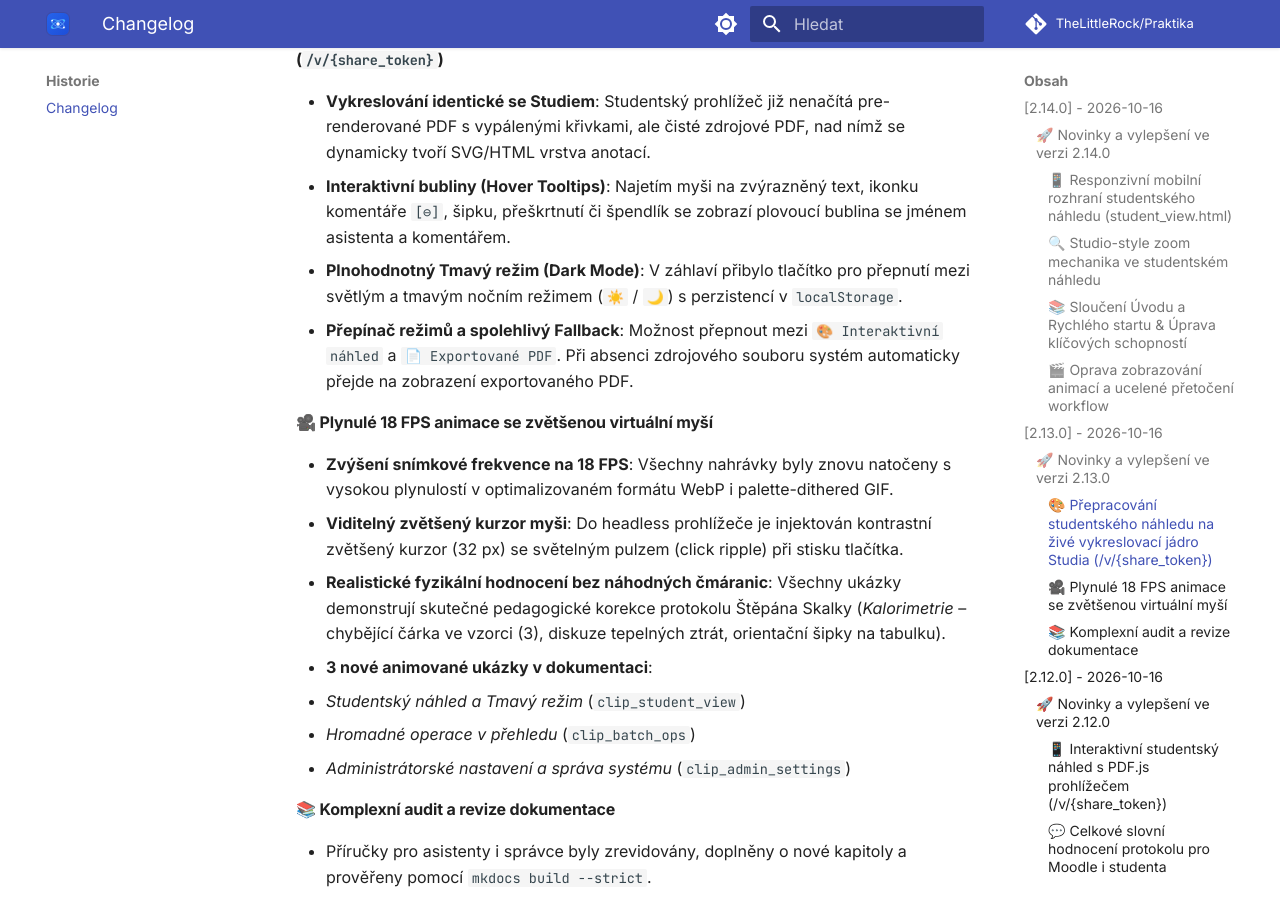
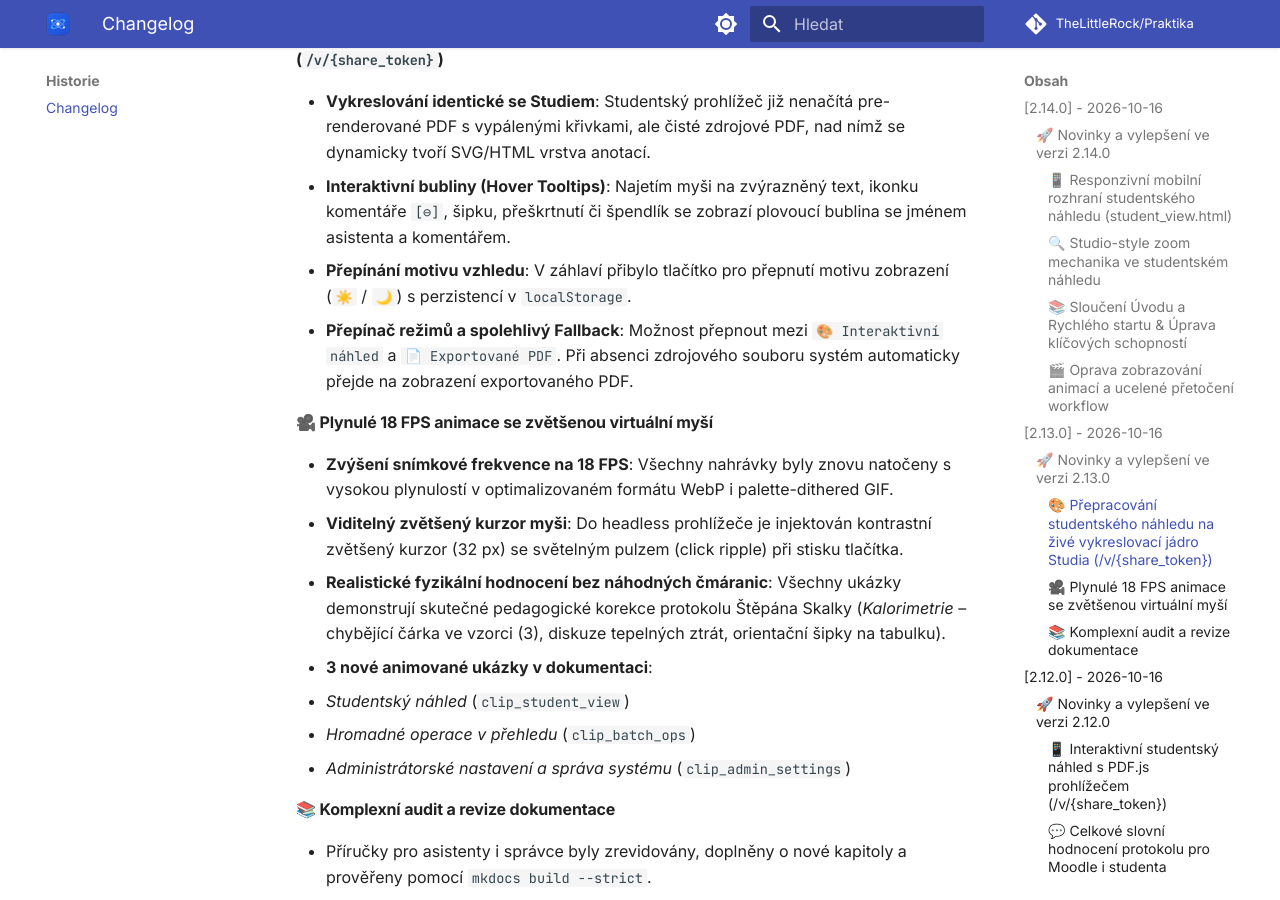
Before and after one commit to TheLittleRock/Praktika, an MkDocs documentation site: the page built from docs/changelog.md, in a window 1280 px wide and 900 px high, scrolled down 1629 px. Built offline with MkDocs 1.6.1 and Material for MkDocs 9.7.7, drawn with Linux system fonts in a browser that asks for light colours; comment, search, counter and statistics services are not loaded.

Commit message:
docs: odstranění inzerce tmavého režimu z nadpisů a záložek

```diff
--- a/docs/changelog.md
+++ b/docs/changelog.md
@@ -35,7 +35,7 @@ Formát vychází ze standardu [Keep a Changelog](https://keepachangelog.com/cs/
 #### 🎨 Přepracování studentského náhledu na živé vykreslovací jádro Studia (`/v/{share_token}`)
 - **Vykreslování identické se Studiem**: Studentský prohlížeč již nenačítá pre-renderované PDF s vypálenými křivkami, ale čisté zdrojové PDF, nad nímž se dynamicky tvoří SVG/HTML vrstva anotací.
 - **Interaktivní bubliny (Hover Tooltips)**: Najetím myši na zvýrazněný text, ikonku komentáře `[⊖]`, šipku, přeškrtnutí či špendlík se zobrazí plovoucí bublina se jménem asistenta a komentářem.
-- **Plnohodnotný Tmavý režim (Dark Mode)**: V záhlaví přibylo tlačítko pro přepnutí mezi světlým a tmavým nočním režimem (`☀️` / `🌙`) s perzistencí v `localStorage`.
+- **Přepínání motivu vzhledu**: V záhlaví přibylo tlačítko pro přepnutí motivu zobrazení (`☀️` / `🌙`) s perzistencí v `localStorage`.
 - **Přepínač režimů a spolehlivý Fallback**: Možnost přepnout mezi `🎨 Interaktivní náhled` a `📄 Exportované PDF`. Při absenci zdrojového souboru systém automaticky přejde na zobrazení exportovaného PDF.
 
 #### 🎥 Plynulé 18 FPS animace se zvětšenou virtuální myší
@@ -43,7 +43,7 @@ Formát vychází ze standardu [Keep a Changelog](https://keepachangelog.com/cs/
 - **Viditelný zvětšený kurzor myši**: Do headless prohlížeče je injektován kontrastní zvětšený kurzor (32 px) se světelným pulzem (click ripple) při stisku tlačítka.
 - **Realistické fyzikální hodnocení bez náhodných čmáranic**: Všechny ukázky demonstrují skutečné pedagogické korekce protokolu Štěpána Skalky (*Kalorimetrie* – chybějící čárka ve vzorci (3), diskuze tepelných ztrát, orientační šipky na tabulku).
 - **3 nové animované ukázky v dokumentaci**:
-  - *Studentský náhled a Tmavý režim* (`clip_student_view`)
+  - *Studentský náhled* (`clip_student_view`)
   - *Hromadné operace v přehledu* (`clip_batch_ops`)
   - *Administrátorské nastavení a správa systému* (`clip_admin_settings`)
 
```
Also changed, not shown: README.md (+3 -3 lines), docs/architecture/overview.md (+1 -1 lines), docs/architecture/pdf-engine.md (+1 -1 lines), docs/guide/assistant.md (+3 -3 lines), docs/index.md (+2 -2 lines).
